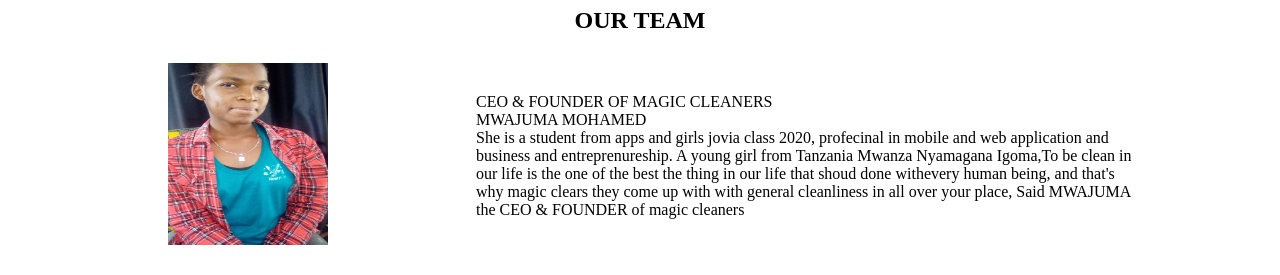
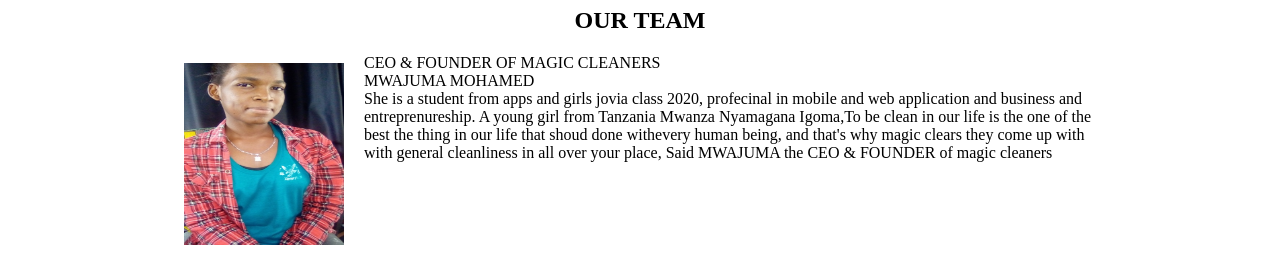
Before and after one commit to najmamoha/najma, a plain HTML site: page about.html in a window 1280 px wide. Shown: the part 667-942 px from the top of the page. Drawn offline with Linux system fonts and the light colour scheme.

Commit message:
change all the system

```diff
--- a/style.css
+++ b/style.css
@@ -2,6 +2,9 @@
     padding: 0;
     margin: 0;
     box-sizing: border-box;
+}
+body{
+	padding: 0px 20px;
 }
 .header{
     background-color:orchid;
@@ -66,10 +69,12 @@
         padding: 09px 20px;
       }
       .team-img{
-        flex: 1;
+		align-self: flex-start;
+        flex: 20%;
       }
       .team-content{
-        flex: 2;
+		  align-self: flex-start;
+        flex: 80%;
       }
       .about-section{
         padding: 10px 20px;
```
